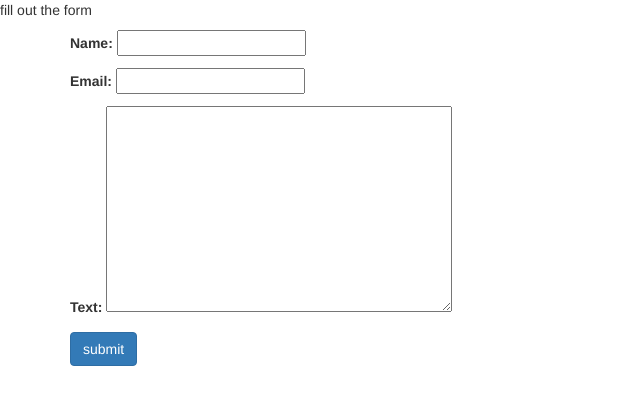
After one commit to mohamad97mj/DJANGO-first_try, a Django app: page /form_page/ in a window 1280 px wide. The commit adds this page. Shown: the top 405 px of the page, without its empty margins (0-640 px from the left). Run offline with Django 3.2, Linux system fonts and the light colour scheme; parts of the project's set-up code (start-up, migrations or seed data) failed here and were passed over; some libraries are stand-ins or nearby versions.

Commit message:
basic form added

```diff
--- /dev/null
+++ b/first_app/forms.py
@@ -0,0 +1,7 @@
+from django import forms
+
+
+class MyForm(forms.Form):
+    name = forms.CharField()
+    email = forms.CharField()
+    text = forms.CharField(widget=forms.Textarea)
--- a/first_app/urls.py
+++ b/first_app/urls.py
@@ -4,9 +4,9 @@ from . import views
 
 app_name = 'first_app'
 urlpatterns = [
-    path('', views.hello, name='hello'),
-    path('test', views.test, name='test'),
-    path('<int:pk>/', views.DetailView.as_view(), name='detail'),
-    path('<int:pk>/results/', views.ResultsView.as_view(), name='results'),
-    path('<int:question_id>/vote/', views.vote, name='vote'),
+    path('', views.form_view, name='form_view'),
+    # path('test', views.test, name='test'),
+    # path('<int:pk>/', views.DetailView.as_view(), name='detail'),
+    # path('<int:pk>/results/', views.ResultsView.as_view(), name='results'),
+    # path('<int:question_id>/vote/', views.vote, name='vote'),
 ]
--- a/first_app/views.py
+++ b/first_app/views.py
@@ -6,13 +6,13 @@ from django.views import generic
 from django.template import loader
 from json import JSONEncoder
 from django.views.decorators.csrf import csrf_exempt
+from . import forms
 
 
-def hello(request):
+def welcome(request):
     return render(request, 'first_app/index.html', {})
-    # return HttpResponse("hello")
 
-
+#
 # def index(request):
 #     latest_question_list = Question.objects.order_by('-pub_date')[:5]
 #     context = {
@@ -20,68 +20,82 @@ def hello(request):
 #     }
 #     return render(request, 'first_app/index.html', context)
 #
-
-
+#
+#
 # def detail(request, question_id):
 #     try:
 #         question = Question.objects.get(pk=question_id)
 #     except Question.DoesNotExist:
 #         raise Http404("Question does not exist")
 #     return render(request, 'polls/detail.html', {'question': question})
-
-
+#
+#
 # def detail(request, question_id):
 #
 #     question = get_object_or_404(Question, pk=question_id)
 #     return render(request, 'detail.html', {'question': question})
 #
-
+#
 # def detail(request, question_id):
 #     return HttpResponse("You're looking at question %s." % question_id)
-
-
+#
+#
 # def results(request, question_id):
 #     question = get_object_or_404(Question, pk=question_id)
 #     return render(request, 'results.html', {'question': question})
 #
-
-class IndexView(generic.ListView):
-    template_name = 'index.html'
-    context_object_name = 'latest_question_list'
-
-    def get_queryset(self):
-        """Return the last five published questions."""
-        return Question.objects.order_by('-pub_date')[:5]
+#
+# class IndexView(generic.ListView):
+#     template_name = 'index.html'
+#     context_object_name = 'latest_question_list'
+#
+#     def get_queryset(self):
+#         """Return the last five published questions."""
+#         return Question.objects.order_by('-pub_date')[:5]
+#
+#
+# class DetailView(generic.DetailView):
+#     model = Question
+#     template_name = 'detail.html'
+#
+#
+# class ResultsView(generic.DetailView):
+#     model = Question
+#     template_name = 'results.html'
+#
+#
+# def vote(request, question_id):
+#     question = get_object_or_404(Question, pk=question_id)
+#     try:
+#         selected_choice = question.choice_set.get(pk=request.POST['choice'])
+#     except (KeyError, Choice.DoesNOtExist):
+#         return render(request, 'first_app/detail.html', {
+#                                'question': question,
+#                                 'error_massage': "You did not select a choice."
+#         })
+#     else:
+#         selected_choice.votes += 1
+#         selected_choice.save()
+#
+#         return HttpResponseRedirect(reverse('first_app:results', args=(question_id,)))
+#
+#
+# @csrf_exempt
+# def test(request):
+#
+#     age = request.POST['age']
+#     return JsonResponse({'age': age}, JSONEncoder)
 
 
-class DetailView(generic.DetailView):
-    model = Question
-    template_name = 'detail.html'
+def form_view(request):
+    form = forms.MyForm()
+    if request.method == 'POST':
+        form = forms.MyForm(request.POST)
+        if form.is_valid():
+            print(request.POST)
+            # print("validation success")
+            # print("Name :" + form.cleaned_data['name'])
+            # print("Email :" + form.cleaned_data['email'])
+            # print("Text :" + form.cleaned_data['text'])
 
-
-class ResultsView(generic.DetailView):
-    model = Question
-    template_name = 'results.html'
-
-
-def vote(request, question_id):
-    question = get_object_or_404(Question, pk=question_id)
-    try:
-        selected_choice = question.choice_set.get(pk=request.POST['choice'])
-    except (KeyError, Choice.DoesNOtExist):
-        return render(request, 'first_app/detail.html', {
-                               'question': question,
-                                'error_massage': "You did not select a choice."
-        })
-    else:
-        selected_choice.votes += 1
-        selected_choice.save()
-
-        return HttpResponseRedirect(reverse('first_app:results', args=(question_id,)))
-
-
-@csrf_exempt
-def test(request):
-
-    age = request.POST['age']
-    return JsonResponse({'age': age}, JSONEncoder)
+    return render(request, 'first_app/form_page.html', context={'form': form})
--- a/my_site/settings.py
+++ b/my_site/settings.py
@@ -15,6 +15,7 @@ import os
 # Build paths inside the project like this: os.path.join(BASE_DIR, ...)
 BASE_DIR = os.path.dirname(os.path.dirname(os.path.abspath(__file__)))
 TEMPLATES_DIR = os.path.join(BASE_DIR, "templates")
+STATIC_DIR = os.path.join(BASE_DIR, "static")
 
 # Quick-start development settings - unsuitable for production
 # See https://docs.djangoproject.com/en/2.1/howto/deployment/checklist/
@@ -119,3 +120,6 @@ USE_TZ = True
 # https://docs.djangoproject.com/en/2.1/howto/static-files/
 
 STATIC_URL = '/static/'
+STATICFILES_DIRS = [
+    STATIC_DIR,
+]
--- a/my_site/urls.py
+++ b/my_site/urls.py
@@ -14,11 +14,13 @@ Including another URLconf
     2. Add a URL to urlpatterns:  path('blog/', include('blog.urls'))
 """
 from django.contrib import admin
-from django.urls import path, include
+from django.urls import path, include, re_path
+from django.conf.urls import url
 
 urlpatterns = [
     path('admin/', admin.site.urls),
-    path('first_app/', include('first_app.urls', namespace='first_app')),
-    path('', include('first_app.urls')),
+    path('form_page/', include('first_app.urls')),
+    # path('first_app/', include('first_app.urls', namespace='first_app')),
+    # path('', include('first_app.urls')),
     # path('^$', include('first_app.urls', namespace='first_app')),
 ]
--- /dev/null
+++ b/templates/first_app/form_page.html
@@ -0,0 +1,18 @@
+<!DOCTYPE html>
+<html lang="en">
+<head>
+    <meta charset="UTF-8">
+    <title>Title</title>
+    <link rel="stylesheet" href="https://maxcdn.bootstrapcdn.com/bootstrap/3.4.0/css/bootstrap.min.css">
+</head>
+<body>
+<p>fill out the form</p>
+<div class="container">
+    <form method="post">
+        {{form.as_p}}
+        <input type="submit" class="btn btn-primary" value="submit">
+        {% csrf_token %}
+    </form>
+</div>
+</body>
+</html>
```
Also changed, not shown: templates/first_app/index.html (+5 -4 lines), static/images/first_app/pic.jpg (added).
